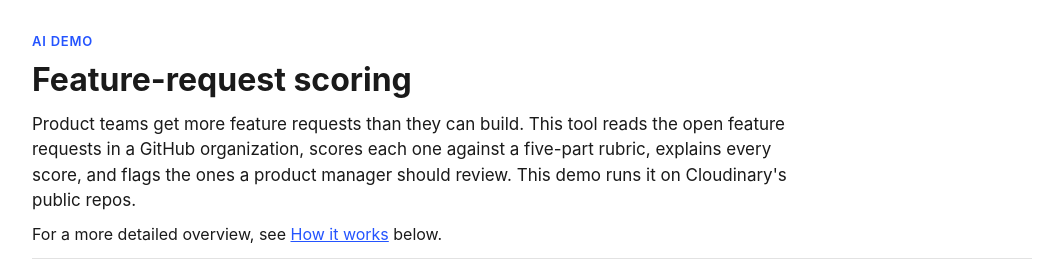
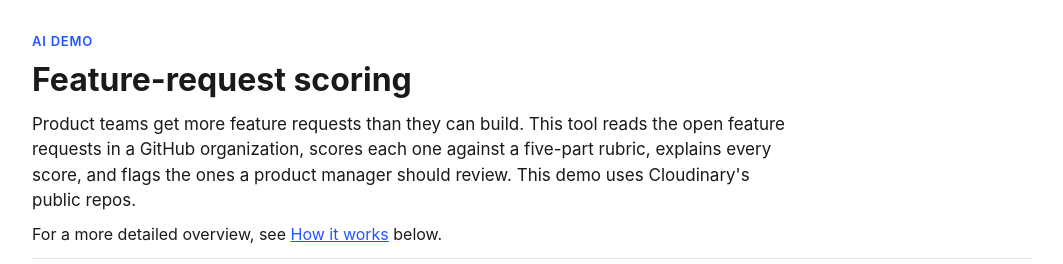
Before and after one commit to pcimring/feature-request-scoring, a React (Vite) app: page / in a window 1280 px wide. Shown: the top 264 px of the page, without its empty margins (108-1171 px from the left). Built offline with nearby package versions, Linux system fonts and the light colour scheme.

Commit message:
header: 'This demo uses Cloudinary's public repos'
Co-Authored-By: Claude Opus 5.5 <noreply@anthropic.com>

```diff
--- a/src/App.tsx
+++ b/src/App.tsx
@@ -45,7 +45,7 @@ export default function App({ dataset: initial }: { dataset?: Dataset }) {
           Product teams get more feature requests than they can build. This tool reads the open feature requests in a
           GitHub organization, scores each one against a five-part rubric, explains every score, and flags the ones a
           product manager should review.
-          {dataset && ` This demo runs it on ${dataset.company}'s public repos.`}
+          {dataset && ` This demo uses ${dataset.company}'s public repos.`}
         </p>
         <p className="lead-more">
           For a more detailed overview, see <a href="#how-it-works">How it works</a> below.
```
